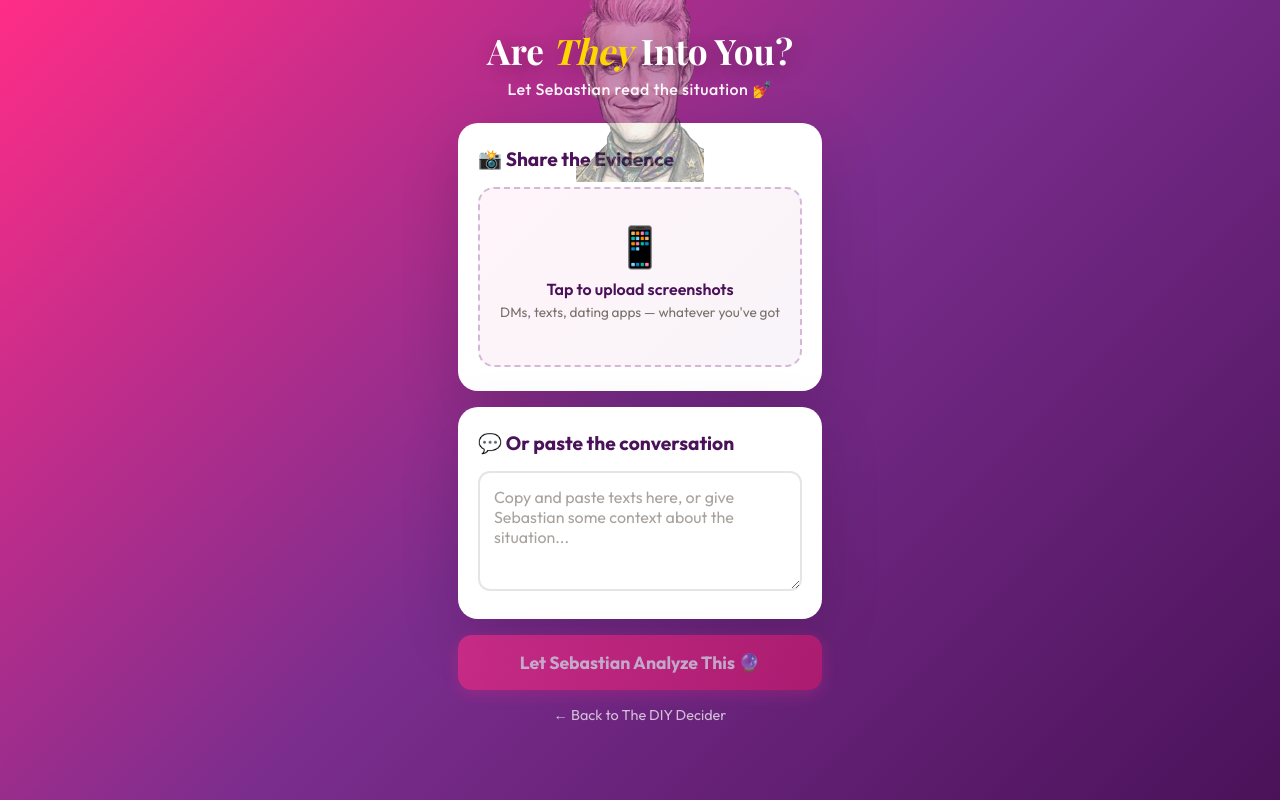
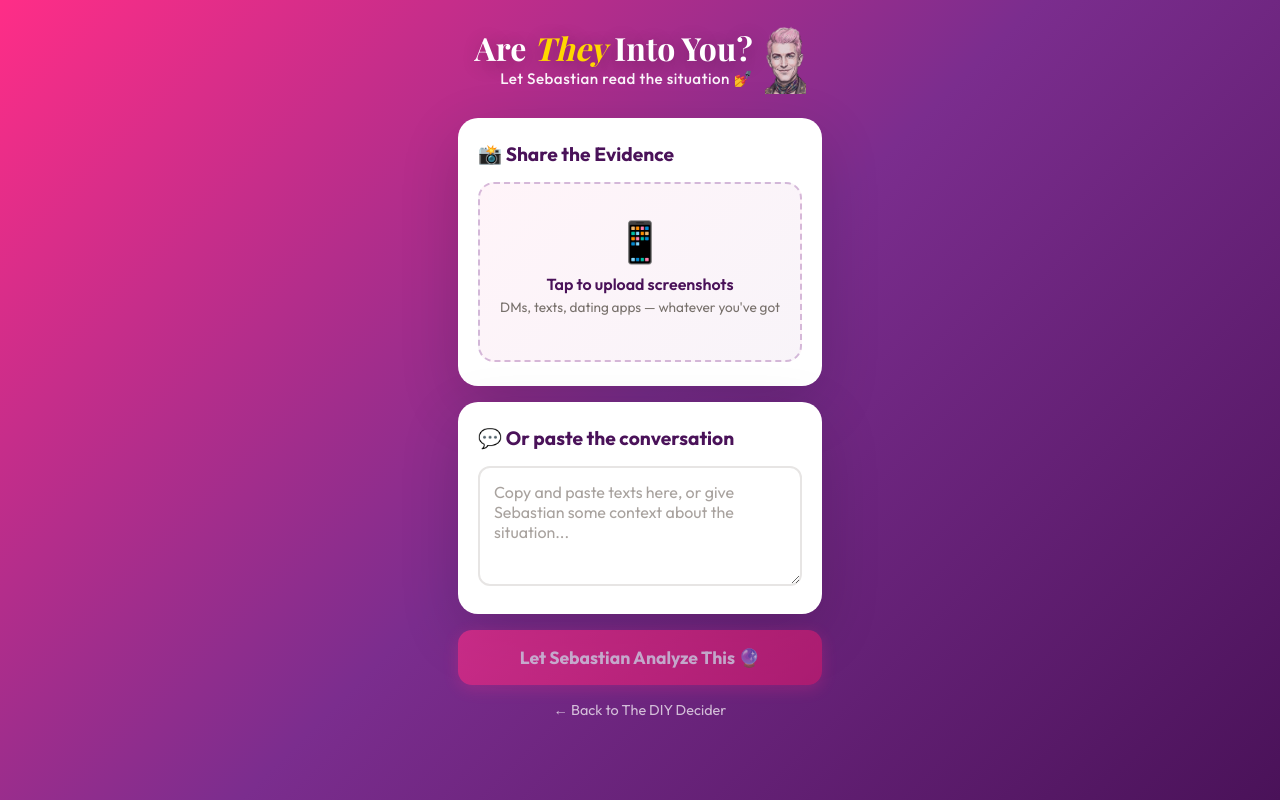
Before and after one commit to nestcalc/diy-decider-server, a website: page atiy/index.html in a window 1280 px wide. Drawn offline with nearby package versions, Linux system fonts and the light colour scheme.

```diff
--- a/atiy/index.html
+++ b/atiy/index.html
@@ -50,33 +50,34 @@ body {
 
 /* HEADER */
 .header {
-  text-align: center;
-  padding: 2rem 1rem 1.5rem;
-  position: relative;
+  padding: 1.5rem 1rem;
 }
 
-.sebastian-bg {
-  position: absolute;
-  top: 50%;
-  left: 50%;
-  transform: translate(-50%, -45%);
+.header-content {
+  display: flex;
+  align-items: center;
+  justify-content: center;
+  gap: 12px;
+}
+
+.header-text {
+  text-align: right;
+}
+
+.sebastian-header {
   width: auto;
-  height: 220px;
-  opacity: 0.5;
-  z-index: 1;
-  pointer-events: none;
+  height: 70px;
+  opacity: 0.85;
 }
 
 .logo {
   font-family: 'Playfair Display', serif;
-  font-size: 2.2rem;
+  font-size: 2rem;
   font-weight: 700;
   color: white;
   text-shadow: 2px 4px 20px rgba(0,0,0,0.3);
   line-height: 1.1;
-  margin-bottom: 8px;
-  position: relative;
-  z-index: 2;
+  margin-bottom: 4px;
 }
 
 .logo em {
@@ -85,12 +86,10 @@ body {
 }
 
 .tagline {
-  font-size: 1rem;
+  font-size: 0.95rem;
   color: rgba(255,255,255,0.95);
   font-weight: 500;
   letter-spacing: 0.5px;
-  position: relative;
-  z-index: 2;
 }
 
 /* MAIN */
@@ -266,7 +265,7 @@ main {
 
 .loading-sebastian {
   width: auto;
-  height: 120px;
+  height: 180px;
   margin: 0 auto 20px;
   animation: bounce 1s ease-in-out infinite;
 }
@@ -515,9 +514,13 @@ main {
 <body>
 
 <header class="header">
-  <img src="sebastian.png" alt="Sebastian" class="sebastian-bg">
-  <h1 class="logo">Are <em>They</em> Into You?</h1>
-  <p class="tagline">Let Sebastian read the situation 💅</p>
+  <div class="header-content">
+    <div class="header-text">
+      <h1 class="logo">Are <em>They</em> Into You?</h1>
+      <p class="tagline">Let Sebastian read the situation 💅</p>
+    </div>
+    <img src="sebastian.png" alt="Sebastian" class="sebastian-header">
+  </div>
 </header>
 
 <main>
```
Also changed, not shown: about.html (+2 -1 lines).
